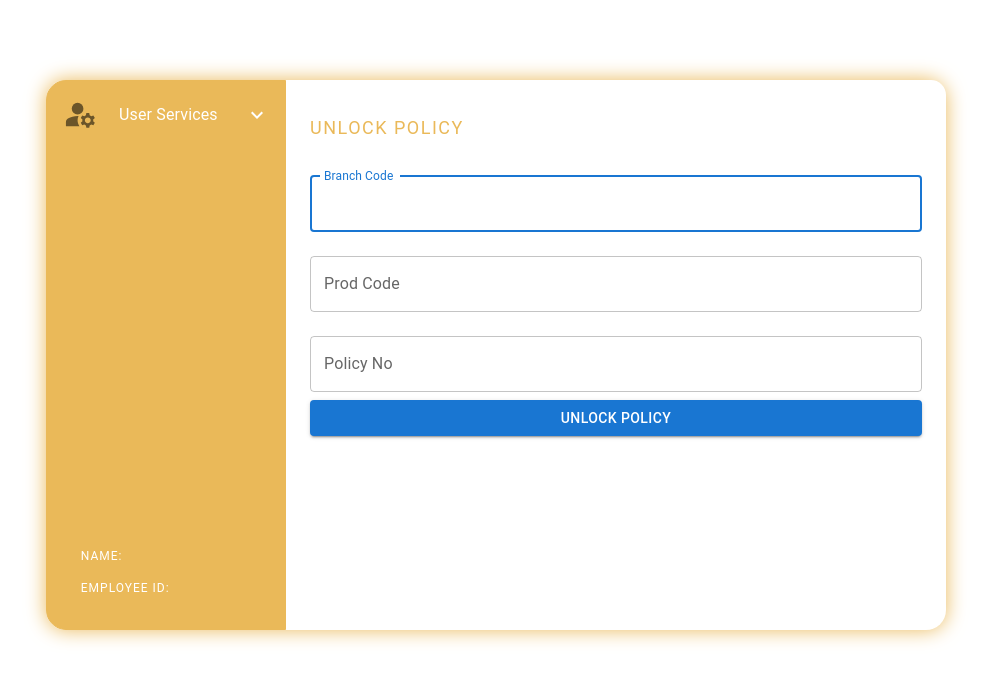
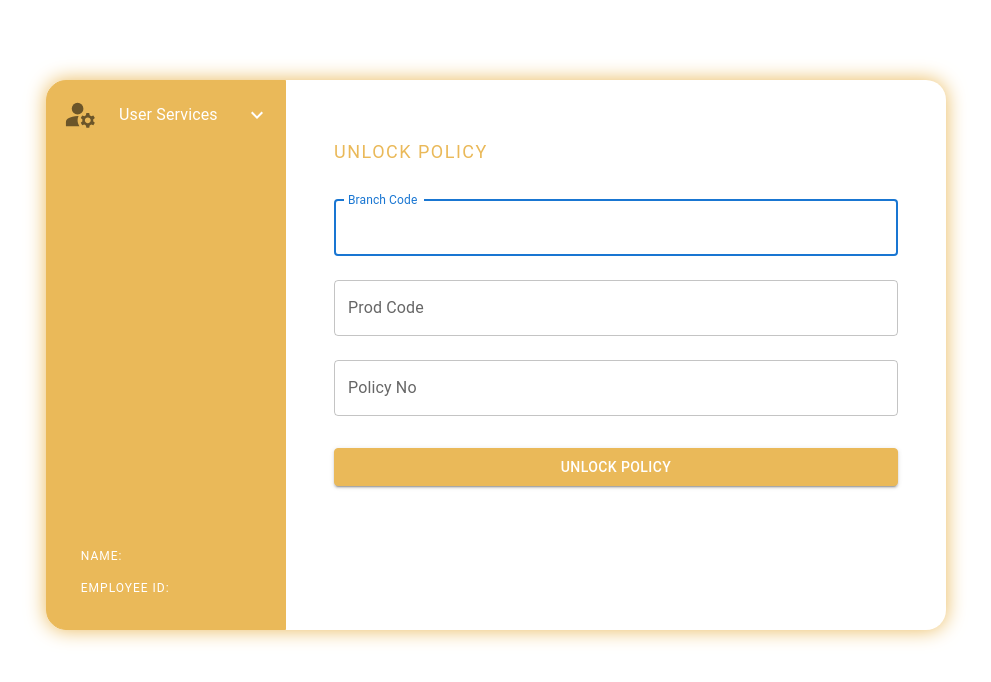
Before and after one commit to Mihoytimoy/Support-Services, a Next.js app: page /unlock-policy in a window 1280 px wide. Shown: the top 682 px of the page, without its empty margins (144-1135 px from the left). Built offline with nearby package versions, Linux system fonts and the light colour scheme.

Commit message:
fixed css using targetting

```diff
--- a/src/app/components/unlockpolicy.tsx
+++ b/src/app/components/unlockpolicy.tsx
@@ -4,7 +4,7 @@ import { useForm } from "react-hook-form";
 import { unlockPolicy } from "../api/put";
 import { useAppSelector } from "../hooks";
 
-import style from "../css/home.module.css";
+import "../css/home.css";
 
 export default function UnlockPolicy() {
     const id: string = useAppSelector((state) => state.support.id);
@@ -24,8 +24,7 @@ export default function UnlockPolicy() {
       }
 
     return (
-        // <Grid item xs={3} className={style.homeForm}>
-        <>
+        <Grid item xs={3} className="homeForm">
             <Typography component="h1" variant="overline" sx={{color: '#EAB959', fontSize: 18}}>
                 Unlock Policy
             </Typography>
@@ -88,7 +87,7 @@ export default function UnlockPolicy() {
                     helperText={errors.polNo?.message}
                 />
                 <Button
-                    className={style.homeFormButton}
+                    className="homeFormButton"
                     type="submit"
                     fullWidth
                     variant="contained"
@@ -96,7 +95,6 @@ export default function UnlockPolicy() {
                 Unlock Policy
                 </Button>
             </Box>
-    </>
-    // </Grid>
+    </Grid>
     )
 }
--- a/src/app/css/home.module.css
+++ b/src/app/css/home.css
@@ -15,7 +15,7 @@
     width: 100%;
 }
 
-.homeForm {
+.homeContainer .homeForm {
     width: 100%;
     margin: 24px;
     padding: 24px;
@@ -23,7 +23,7 @@
     border-radius: 15px;
 }
 
-.homeFormButton {
+.homeForm .homeFormButton {
     margin-top: 24px;
     margin-bottom: 24px;
     background-color: #EAB959;
@@ -34,11 +34,11 @@
     box-shadow: 0px;
 }
 
-.MuiButtonBase-root:hover {
+.homeForm .MuiButtonBase-root:hover {
     background-color: white;
     color: #EAB959;
 }
 
-.textField:focus{
+.homeForm .textField:focus{
     border-color: red;
 }
--- a/src/app/home/page.tsx
+++ b/src/app/home/page.tsx
@@ -3,16 +3,14 @@ import { Container, Grid } from "@mui/material";
 import SideBar from "../components/sidebar";
 import { store } from "../store";
 import { Provider } from "react-redux";
-import style from "../css/home.module.css";
+import "../css/home.css";
 
 export default function Home(props: any) {
     return (
         <Provider store={store}>
-            <Container maxWidth="md" className={style.homeContainer}>
+            <Container maxWidth="md" className="homeContainer">
                     <SideBar>
-                    <Grid item xs={3} className={style.homeForm}>
                         {props.children}
-                    </Grid>
                     </SideBar>
             </Container>
         </Provider>
```
Also changed, not shown: src/app/components/reset.tsx (+4 -6 lines), src/app/components/unlockuser.tsx (+4 -6 lines).
